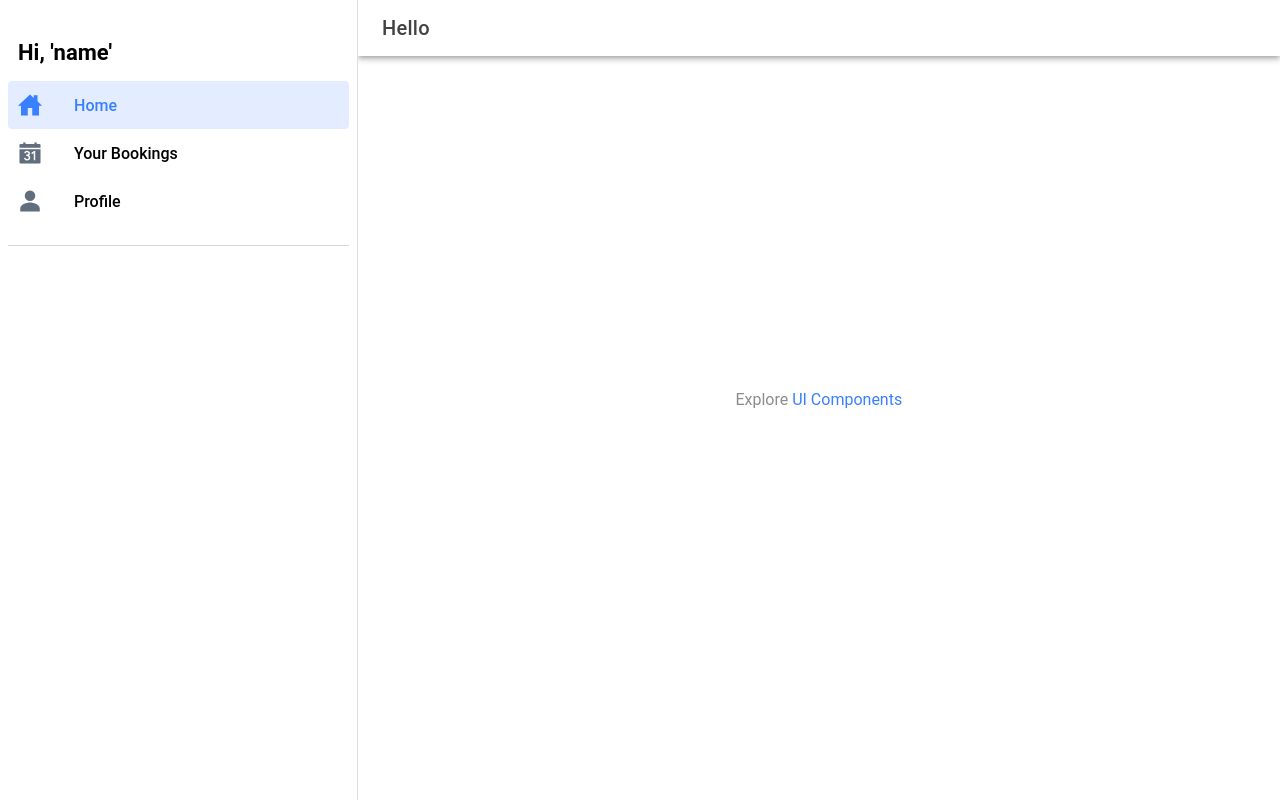
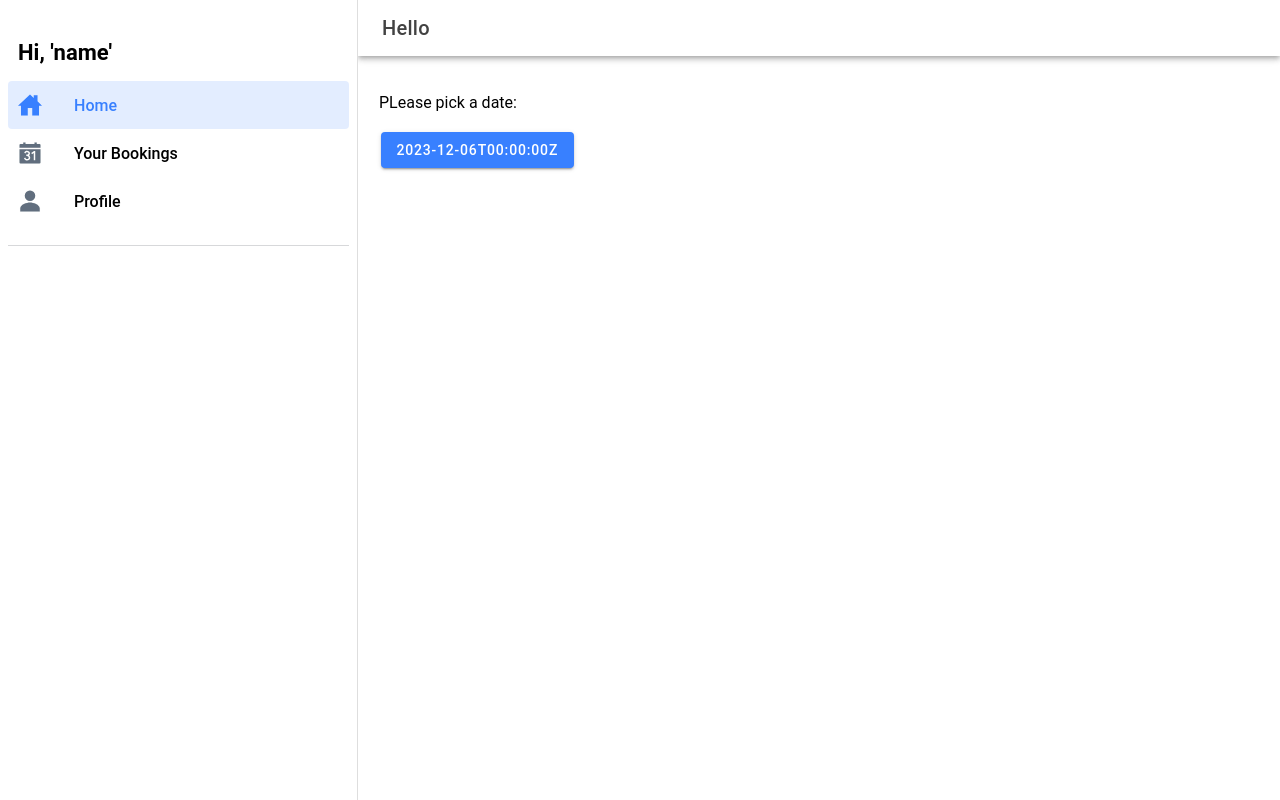
Before and after one commit to PapaniaP/laundry, a React (Vite) app: page /home in a window 1280 px wide. Built offline with nearby package versions, Linux system fonts and the light colour scheme.

Commit message:
Booking page started

```diff
--- a/package.json
+++ b/package.json
@@ -21,6 +21,7 @@
     "@ionic/react-router": "^7.0.0",
     "@types/react-router": "^5.1.20",
     "@types/react-router-dom": "^5.3.3",
+    "date-fns": "^2.30.0",
     "firebase": "^10.7.1",
     "ionicons": "^7.0.0",
     "react": "^18.2.0",
--- /dev/null
+++ b/src/components/DatePicker.tsx
@@ -0,0 +1,48 @@
+import React, { useState } from 'react';
+import { IonDatetime, IonItem, IonLabel, IonButton, IonContent, IonModal, IonCol, IonGrid, IonRow } from '@ionic/react';
+import { formatISO, startOfToday, addDays } from 'date-fns';
+
+const DatePicker: React.FC = () => {
+  const [selectedDate, setSelectedDate] = useState<string>(formatISO(startOfToday()));
+  const [showPicker, setShowPicker] = useState<boolean>(false);
+
+  const minDate = formatISO(startOfToday());
+  const maxDate = formatISO(addDays(startOfToday(), 7));
+
+  const handleDateChange = (e: CustomEvent) => {
+    setSelectedDate(e.detail.value as string);
+    setShowPicker(false);  // Automatically close the picker when a date is selected
+  };
+
+  return (
+    <IonContent className="ion-padding">
+      <IonGrid>
+         <IonRow><p>PLease pick a date:</p></IonRow>
+          <IonRow>
+            <IonButton onClick={() => setShowPicker(true)}>{selectedDate}</IonButton>
+            <IonModal isOpen={showPicker} onDidDismiss={() => setShowPicker(false)}>
+        <IonItem>
+          <IonLabel>Pick a Day</IonLabel>
+          <IonDatetime
+            presentation="date"
+            min={minDate}
+            max={maxDate}
+            value={selectedDate}
+            onIonChange={handleDateChange}
+          />
+        </IonItem>
+        {/* <IonButton onClick={() => setShowPicker(false)}>Done</IonButton> */}
+      </IonModal>
+</IonRow>
+ {/* <IonRow>
+  <IonCol>
+     <IonRow><p>Washing machine 1</p></IonRow>
+     <IonRow></IonRow>
+  </IonCol>
+ </IonRow> */}
+      </IonGrid>
+    </IonContent>
+  );
+};
+
+export default DatePicker;
--- a/src/pages/HomePage.tsx
+++ b/src/pages/HomePage.tsx
@@ -11,11 +11,9 @@ import { useParams } from "react-router";
 import ExploreContainer from "../components/ExploreContainer";
 import "./HomePage.css";
 
-import React from "react";
+import DatePicker from "../components/DatePicker";
 
 function HomePage() {
-	const { name } = useParams<{ name: string }>();
-
 	return (
 		<IonPage>
 			<IonHeader>
@@ -28,12 +26,7 @@ function HomePage() {
 			</IonHeader>
 
 			<IonContent fullscreen>
-				<IonHeader collapse="condense">
-					<IonToolbar>
-						<IonTitle size="large">{name}</IonTitle>
-					</IonToolbar>
-				</IonHeader>
-				<ExploreContainer name={name} />
+				<DatePicker />
 			</IonContent>
 		</IonPage>
 	);
```
Also changed, not shown: src/components/TimeButton.tsx (added), 1 other file (tests, documents, lock files or other folders).
